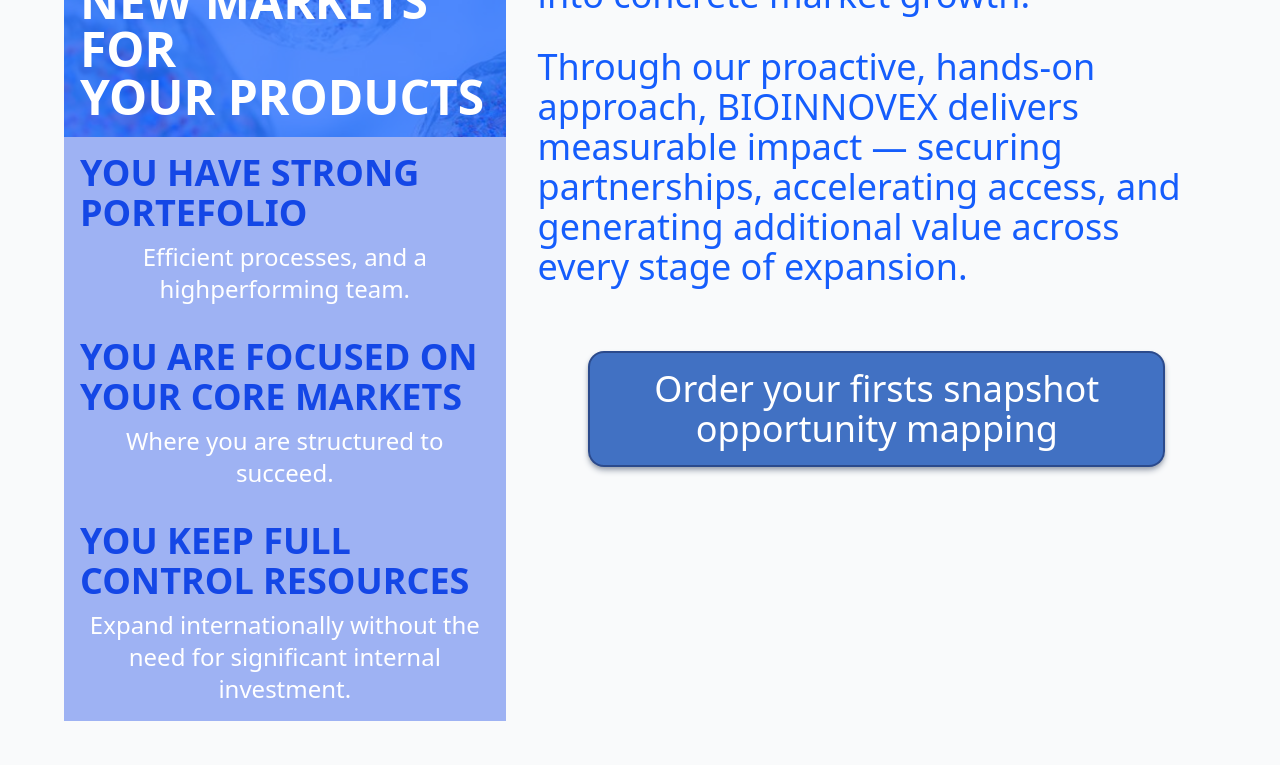
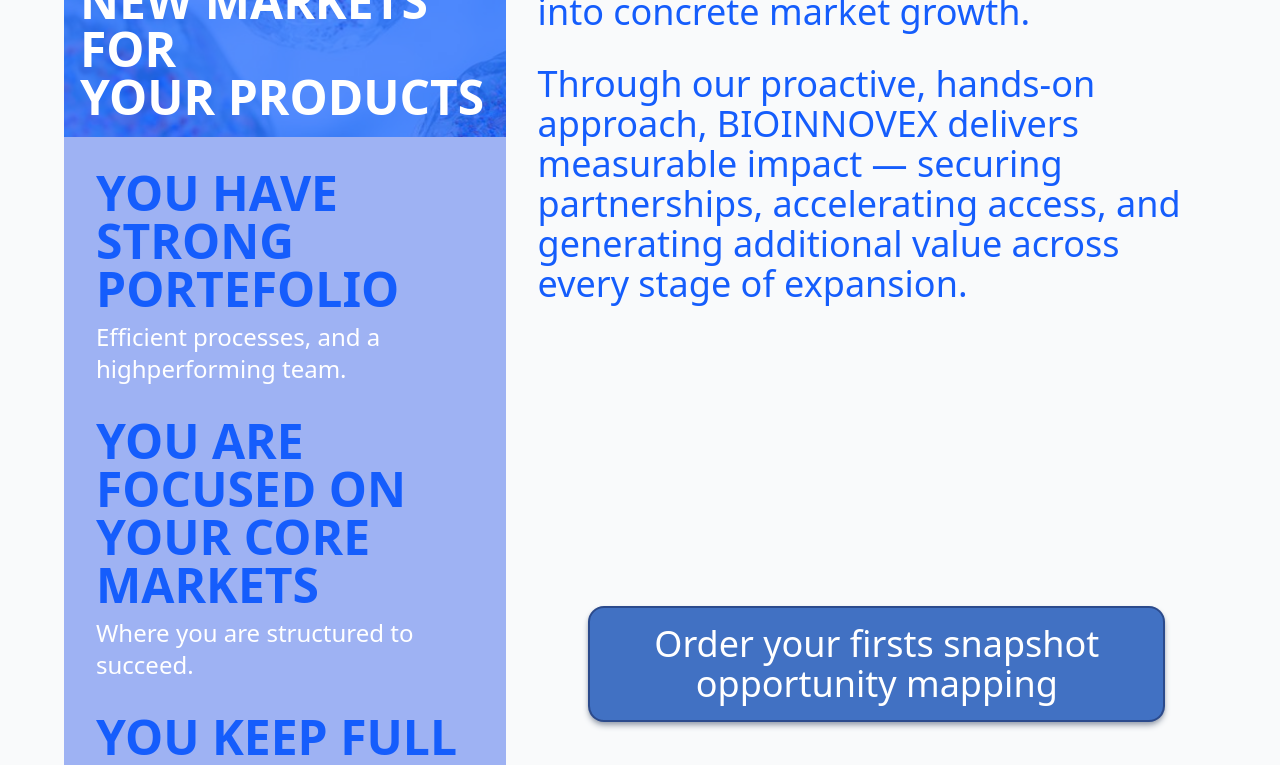
Before and after one commit to AnthonySTZ/BioInnovex, a React (Vite) app: page / in a window 1280 px wide. Shown: the part 1320-2085 px from the top of the page. Built offline with nearby package versions, Linux system fonts and the light colour scheme.

Commit message:
rework ui

```diff
--- a/src/components/Arrow.tsx
+++ b/src/components/Arrow.tsx
@@ -8,18 +8,17 @@
     return (
         <div className="flex flex-col items-center"
         style={{ minHeight: `${height}rem` }}>
-            <div className={`
-            bg-blue-800
-            w-${arrowSize} h-${arrowSize}
-            `}
+            <div className="bg-blue-800"
             style={{
-                clipPath: "polygon(0 100%, 50% 0, 100% 100%)"
+                clipPath: "polygon(0 100%, 50% 0, 100% 100%)",
+                minHeight: `${arrowSize}rem`,
+                minWidth: `${arrowSize}rem`
             }}/>
 
-            <div className={`
-            h-full bg-blue-800
-            w-${width}
-            `}/>
+            <div className="h-full bg-blue-800"
+            style={{
+                minWidth: `${width}rem`
+            }}/>
         </div>
     )
 }
--- a/src/components/InfosItem.tsx
+++ b/src/components/InfosItem.tsx
@@ -9,8 +9,8 @@
         <div className="flex flex-col text-blue-700 text-xl items-center pt-4 gap-4 p-2">
             <Arrow
                 height={"4"}
-                width={"0.5"}
-                arrowSize={"4"}
+                width={"0.25"}
+                arrowSize={"1"}
                 />
             <div className="flex flex-col justify-evenly bg-[rgb(215,223,255)] p-4 gap-2 h-full w-full">
                 {
--- a/src/components/MainImage.tsx
+++ b/src/components/MainImage.tsx
@@ -4,7 +4,7 @@
     return (
         <div className="flex bg-cover bg-center py-32 mx-16"
         style= { { backgroundImage: `url(${purpleStrings})` } }>
-            <div className="bg-blue-700/80 p-12 py-24 rounded-r-lg">
+            <div className="bg-blue-600/80 p-12 py-24 rounded-r-lg">
                 <h1 className="text-6xl text-white font-semibold leading-tight">
                     YOU’VE BUILT VALUE<br/>
                     WE HELP YOU UNLOCK<br/>
--- a/src/components/NewMarketsColumn.tsx
+++ b/src/components/NewMarketsColumn.tsx
@@ -15,18 +15,18 @@
                 </div>
             </div>
 
-            <div className="flex flex-col bg-blue-700/40 p-4 gap-8">
+            <div className="flex flex-col bg-blue-700/40 p-8 gap-8">
                 <div className="space-y-2">
-                    <p className="text-4xl text-blue-700 font-bold">YOU HAVE STRONG PORTEFOLIO</p>
-                    <p className="text-white text-2xl text-center">Efficient processes, and a highperforming team.</p>
+                    <p className="text-5xl text-blue-600 font-semibold">YOU HAVE STRONG PORTEFOLIO</p>
+                    <p className="text-white text-2xl">Efficient processes, and a highperforming team.</p>
                 </div>
                 <div className="space-y-2">
-                    <p className="text-4xl text-blue-700 font-bold">YOU ARE FOCUSED ON YOUR CORE MARKETS</p>
-                    <p className="text-white text-2xl text-center">Where you are structured to succeed.</p>
+                    <p className="text-5xl text-blue-600 font-semibold">YOU ARE FOCUSED ON YOUR CORE MARKETS</p>
+                    <p className="text-white text-2xl">Where you are structured to succeed.</p>
                 </div>
                 <div className="space-y-2">
-                    <p className="text-4xl text-blue-700 font-bold">YOU KEEP FULL CONTROL RESOURCES</p>
-                    <p className="text-white text-2xl text-center">Expand internationally without the need for significant internal investment.</p>
+                    <p className="text-5xl text-blue-600 font-semibold">YOU KEEP FULL CONTROL RESOURCES</p>
+                    <p className="text-white text-2xl">Expand internationally without the need for significant internal investment.</p>
                 </div>
             </div>
         </div>
--- a/src/components/NewMarketsText.tsx
+++ b/src/components/NewMarketsText.tsx
@@ -1,6 +1,7 @@
 export default function NewMarketsText() {
     return (
-        <div className="col-span-3 flex flex-col gap-8 justify-center text-4xl text-blue-600">
+        <div className="col-span-3 flex flex-col gap-8 justify-evenly text-4xl text-blue-600">
+            <div className="space-y-8">
                 <p>
                     Our insights are built on real data, field
                     intelligence, and tangible execution.
@@ -16,6 +17,7 @@
                     generating additional value across every
                     stage of expansion.
                 </p>
+            </div>
             <div className="flex p-8 items-center justify-center">
                 <button
                 className="transition-all duration-200 ease-in-out
```
Lines whose indentation alone changed are shown as unchanged.
